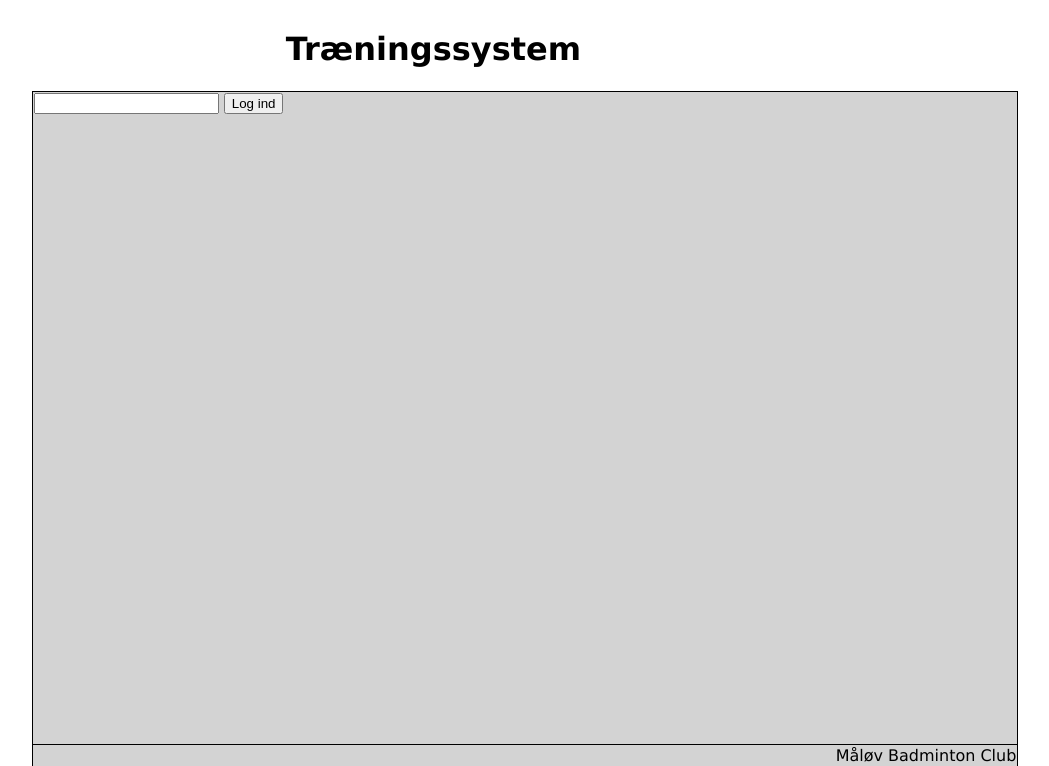
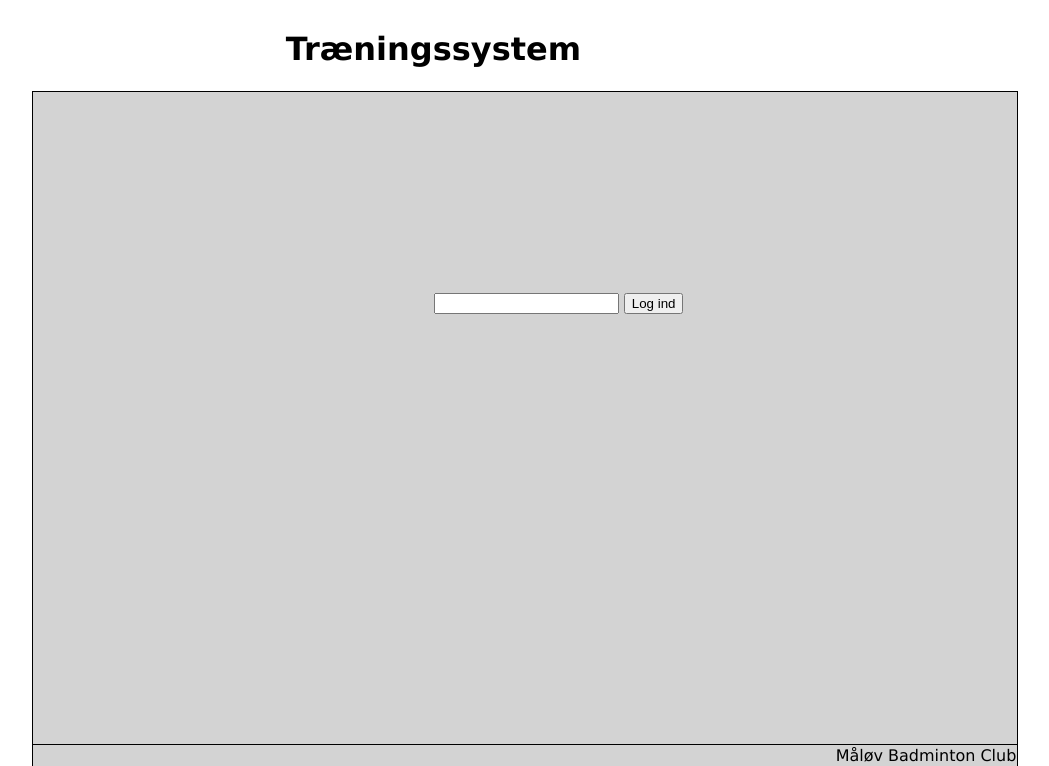
Before and after one commit to dixe/Badmintonprojekt, a PHP site: page /login.php in a window 1280 px wide. Shown: the top 766 px of the page, without its empty margins (115-1164 px from the left). Run offline with PHP 8.4, Linux system fonts and the light colour scheme.

Commit message:
Added CSS for login.php

```diff
--- a/style.css
+++ b/style.css
@@ -36,3 +36,6 @@
 #useRoundButton {position:relative; top:280px;}
 #baner th {text-align:left;}
 #baner {position:relative; top:30px; right:-30px;}
+
+/* login.php */
+#login {margin-left:400px; margin-top:200px;}
```
